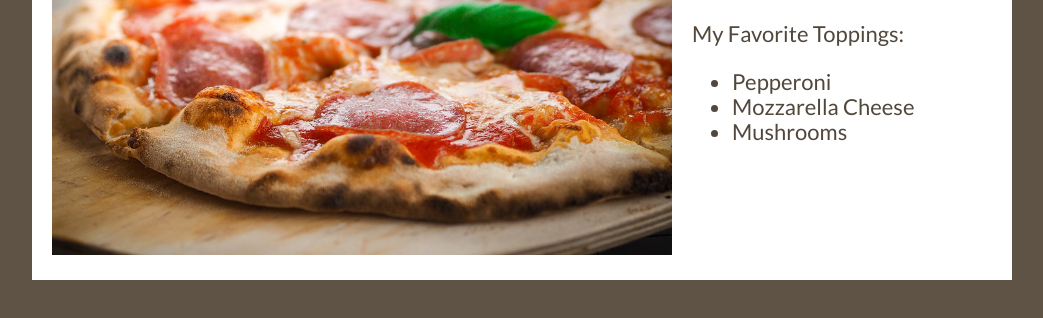
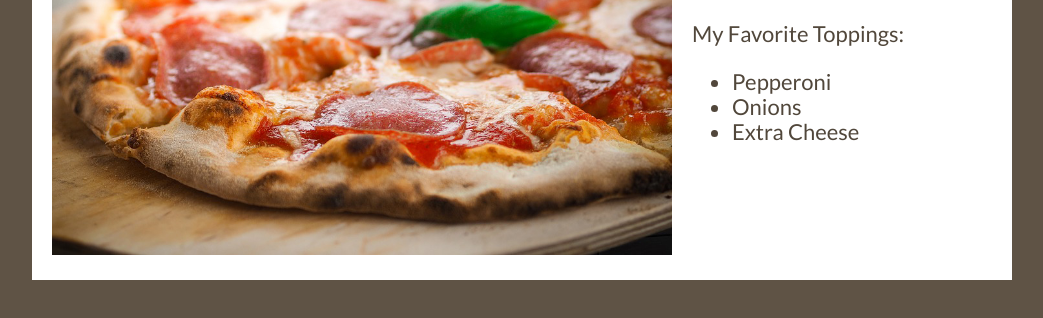
Before and after one commit to scoutdoesthings/Pizza, a plain HTML site: page Pizza/index.html in a window 1280 px wide. Shown: the part 198-516 px from the top of the page, without its empty margins (118-1161 px from the left). Drawn offline with nearby package versions, Linux system fonts and the light colour scheme; a web font is replaced by a local one.

Commit message:
Update index.html
Updated favorite toppings to reflect MY favorites

```diff
--- a/Pizza/index.html
+++ b/Pizza/index.html
@@ -23,8 +23,8 @@
     <p>My Favorite Toppings: </p>
     <ul>
       <li>Pepperoni</li>
-      <li>Mozzarella Cheese</li>
-      <li>Mushrooms</li>
+      <li>Onions</li>
+      <li>Extra Cheese</li>
     </ul>
   </div>
 </div>
```
